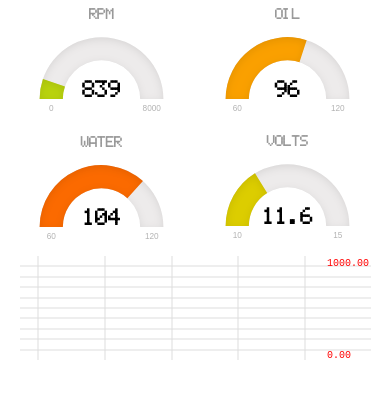
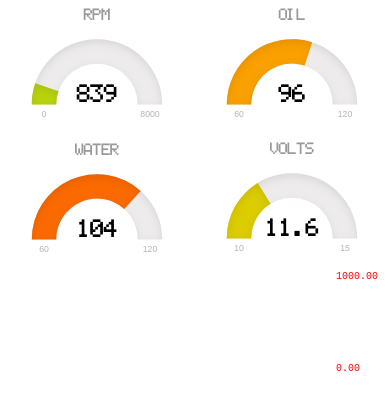
Before and after one commit to dasdandre/vagdash, a website: page www/index.html in a window 390 px wide. Drawn offline with Linux system fonts and the light colour scheme; some packages are replaced by stand-ins of ours.

Commit message:
eye candy testing

```diff
--- a/www/index.html
+++ b/www/index.html
@@ -49,7 +49,7 @@
 
 <body>
 
-    <div class='container'>
+    <div>
         <div class="row">
             <div id="grpm" class="gage col s6 m3"></div>
             <div id="goil" class="gage col s6 m3"></div>
@@ -61,8 +61,6 @@
                 </canvas>
             </div>
         </div>
-
-
     </div>
 
     <script type="text/javascript" src="cordova.js"></script>
--- a/www/js/index.js
+++ b/www/js/index.js
@@ -48,6 +48,8 @@ var app = {
             title: "RPM",
             titleFontFamily: "LCD-Display-Grid",
             valueFontFamily: "LCD-Display-Grid",
+            refreshAnimationTime:100,
+            refreshAnimationType:'linear',
             relativeGaugeSize: true
         });
 
@@ -91,19 +93,20 @@ var app = {
         app.cboost = new SmoothieChart({ millisPerPixel: 15, labels: { fillStyle: '#ff0000' },
             grid: {
                     fillStyle:'#ffffff',
-                    strokeStyle:'#dddddd',
+                    strokeStyle:'#ffffff',
                     millisPerLine: 1000,
                     lineWidth: 0,
-                    verticalSections: 10,
+                    verticalSections: 0,
                     borderVisible:false
                 },
+                interpolation:'step',
                 maxValue:1000,
                 minValue:0
         });
 
         app.cboostseries = new TimeSeries();
-        app.cboost.addTimeSeries(app.cboostseries, { lineWidth: 2, strokeStyle: '#ff0000', fillStyle: 'rgba(255,0,0,0.30)' });
-        app.cboost.streamTo(document.getElementById('cboost'), 0);
+        app.cboost.addTimeSeries(app.cboostseries, { lineWidth: 2, strokeStyle: '#ff0000', fillStyle: 'rgba(255,0,0,0.50)' });
+        app.cboost.streamTo(document.getElementById('cboost'), 50);
     },
 
 
```
